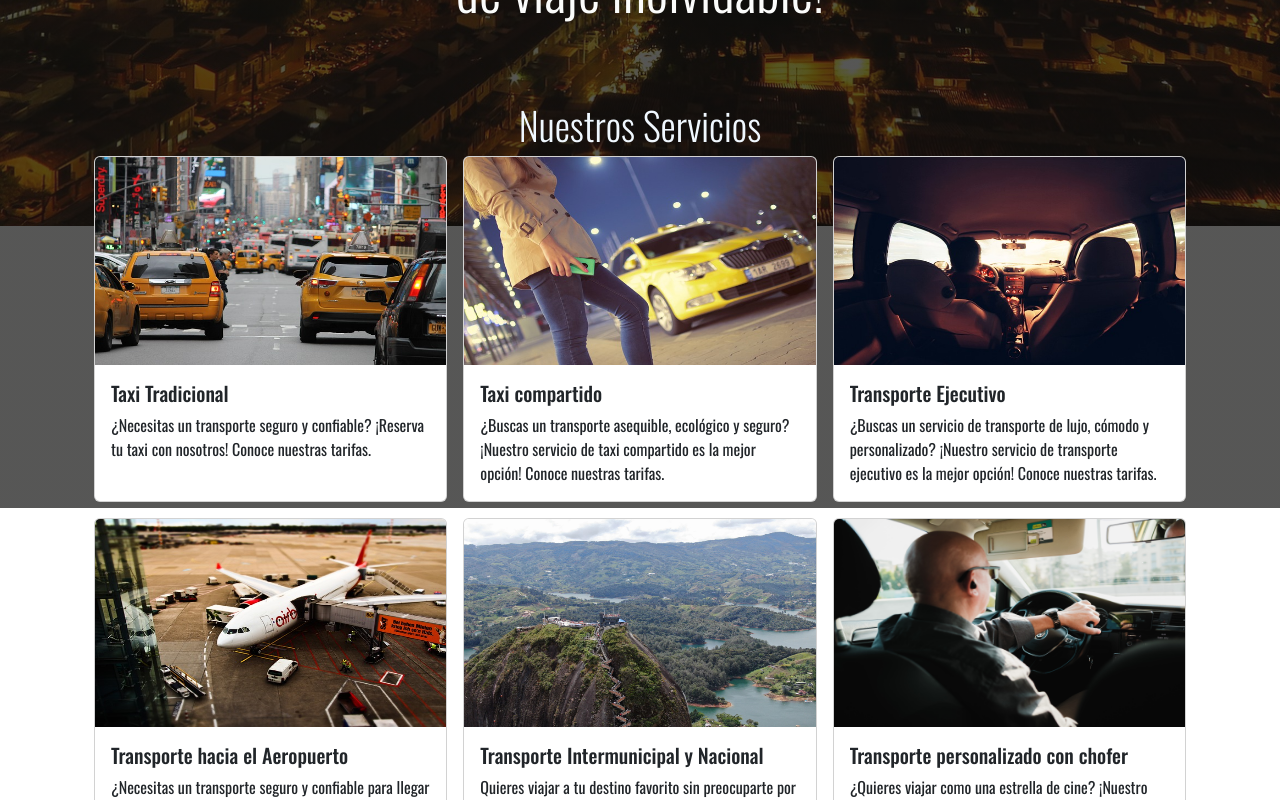
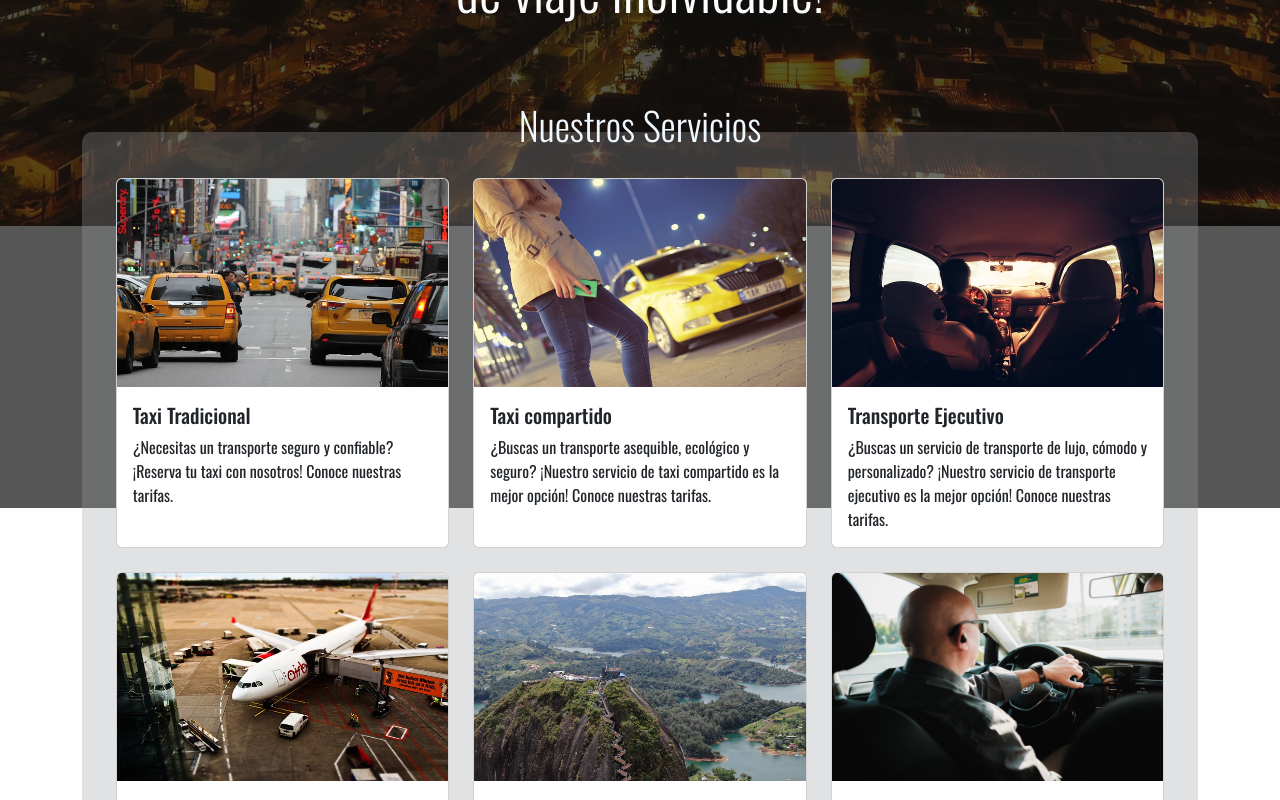
Before and after one commit to OSNAIDER2022/YYEMCA, a React (Create React App) app in the folder yyem-app/: page / in a window 1280 px wide. Shown: the part 740-1540 px from the top of the page. Built offline with nearby package versions, Linux system fonts and the light colour scheme; a web font is replaced by a local one.

Commit message:
actualizaciones YYEMCA: establecimiento de grilla, leyendo array de precios, efectos visuales del portafolio y las redes sociales

```diff
--- a/yyem-app/src/components/Portafolio.js
+++ b/yyem-app/src/components/Portafolio.js
@@ -2,42 +2,51 @@ import { useState } from 'react';
 import { Container, Col, Row, Card, Modal, Button } from 'react-bootstrap';
 import '../css/Portafolio.css'
 import datos_portafolio from '../img/portafolio/datos_portafolio.js';
+import precios from '../img/portafolio/lista_precios.js';
 
 
 
 function Portafolio() {
     const [modalShow, setModalShow] = useState(false);
+    const [listado, setListado] = useState(precios)
 
     function MydModalWithGrid(props) {
         return (
-          <Modal {...props} aria-labelledby="contained-modal-title-vcenter">
-            <Modal.Header closeButton>
+          <Modal {...props} aria-labelledby="contained-modal-title-vcenter" className="b">
+            <Modal.Header closeButton >
               <Modal.Title id="contained-modal-title-vcenter">
-                Using Grid in Modal
+                Precios de viaje:
               </Modal.Title>
             </Modal.Header>
-            <Modal.Body className="grid-example">
+            <Modal.Body>
               <Container>
                 <Row>
-                  <Col xs={12} md={8}>
-                    .col-xs-12 .col-md-8
+                  <Col xs={6} md={4}>
+                    Destino
                   </Col>
                   <Col xs={6} md={4}>
-                    .col-xs-6 .col-md-4
+                    Hora de Salida
+                  </Col>
+                  <Col xs={6} md={4}>
+                    Valor
                   </Col>
                 </Row>
 
-                <Row>
+                {/* renderizado de la lista de precios */}
+                {Array.from({ length: listado.length }).map((_, idg) => (
+                  <Row key={idg} className='c'>
                     <Col xs={6} md={4}>
-                    .col-xs-6 .col-md-4
+                      {listado[idg].destino}
                     </Col>
                     <Col xs={6} md={4}>
-                    .col-xs-6 .col-md-4
+                      {listado[idg].hora_salida}
                     </Col>
                     <Col xs={6} md={4}>
-                    .col-xs-6 .col-md-4
+                      {listado[idg].valor}
                     </Col>
                   </Row>
+                ))}
+
               </Container>
             </Modal.Body>
             <Modal.Footer>
@@ -56,11 +65,11 @@ function Portafolio() {
                 </Col>
             </Row>
 
-            <Row xs={1} sm={2} md={2} lg={3} xl={3} xxl={3} className="g-3">
+            <Row xs={1} sm={2} md={2} lg={3} xl={3} xxl={3} className="g-4">
                 {Array.from({ length: datos_portafolio.length }).map((_, idx) => (
                     <Col key={idx} className='texto_portafolio'>
-                    <Card>
-                        <Card.Img variant="top" src={datos_portafolio[idx].imagen} className='imagenes' onClick={() => setModalShow(true)}/>
+                    <Card  className='back1'>
+                        <Card.Img variant="top" src={datos_portafolio[idx].imagen} className='imagenes' onClick={() => setModalShow(true) && setListado(datos_portafolio[idx].id_lista)}/>
                         <MydModalWithGrid show={modalShow} onHide={() => setModalShow(false)} />
                         <Card.Body>
                         <Card.Title>{datos_portafolio[idx].titulo}</Card.Title>
--- a/yyem-app/src/css/Portafolio.css
+++ b/yyem-app/src/css/Portafolio.css
@@ -1,14 +1,60 @@
 @import 'bootstrap/dist/css/bootstrap.min.css';
+
+.back1{
+    background-color:rgb(195, 195, 195);
+}
+
+.b{
+    /* esta clase, controla el background del modal */
+    background-color: rgba(208, 211, 213, 0.9);
+}
+
+    /* clase para las letras del array precios */
+.c{
+    font-size: calc(2px + 1vmin);;
+}
+
+.g-4{
+    padding: 2%;
+    background-color: rgb(157, 160, 163, 0.3);
+    border-radius: 10px;
+}
 
 .texto_portafolio{
     display: flex;
     justify-content: center;
+
 
 }
 
 .imagenes{
     height: calc(200px + 1vmin);
 }
+
+.imagenes:hover{
+    animation-name: rotate;
+    animation-duration: 1s;
+
+}
+
+@keyframes rotate {
+    0%{
+        transform: rotate(0);
+    }
+    30% {
+        transform: rotate(3deg);
+    }
+    50%{
+        transform: rotate(1deg);
+    }
+    70%{
+        transform: rotate(2deg);
+    }
+    100%{
+        transform: rotate(0);
+    }
+}
+
 
 .titulo_portafolio{
     display: flex;
--- a/yyem-app/src/css/PresentationMessage.css
+++ b/yyem-app/src/css/PresentationMessage.css
@@ -1,6 +1,7 @@
 @import 'bootstrap/dist/css/bootstrap.min.css';
 
 .presentation_mensage{
+
     color: rgb(251, 245, 245);
     font-weight: 300;
 
@@ -14,6 +15,7 @@
 }
 
 .columna2_presentacion{
+
     display: flex;
     align-items:center;
     justify-content: center;
--- a/yyem-app/src/css/RedesSociales.css
+++ b/yyem-app/src/css/RedesSociales.css
@@ -2,9 +2,25 @@
 @import 'animate.css';
 
 .redes_sociales{
-    height:calc(5vh + 1vmin);
+    height:calc(5vh + 0.1vmin);
+
 }
 
-.redes_sociales:hover{
+
+/* .redes_sociales:hover{
     height:calc(5vh + 1.3vmin);
+} */
+
+.redes_sociales:hover {
+    animation-name: g;
+    animation-duration: 0.5s;
 }
+
+@keyframes g {
+    0% {
+        transform: scale(1)
+    }
+    100%{
+        transform: scale(0.8)
+    }
+}
--- a/yyem-app/src/img/portafolio/datos_portafolio.js
+++ b/yyem-app/src/img/portafolio/datos_portafolio.js
@@ -11,42 +11,51 @@ import venezuela from '../portafolio/venezuela.jpg'
     {
         'imagen': taxi_tradicional,
         'titulo': 'Taxi Tradicional',
-        'descripcion': '¿Necesitas un transporte seguro y confiable? ¡Reserva tu taxi con nosotros! Conoce nuestras tarifas.'
+        'descripcion': '¿Necesitas un transporte seguro y confiable? ¡Reserva tu taxi con nosotros! Conoce nuestras tarifas.',
+        'id_lista':'tradicional'
     },
     {
         'imagen': taxi_compartido,
         'titulo': 'Taxi compartido',
-        'descripcion': '¿Buscas un transporte asequible, ecológico y seguro? ¡Nuestro servicio de taxi compartido es la mejor opción! Conoce nuestras tarifas.'
+        'descripcion': '¿Buscas un transporte asequible, ecológico y seguro? ¡Nuestro servicio de taxi compartido es la mejor opción! Conoce nuestras tarifas.',
+        'id_lista':'intermunicipal'
+
     },
     {
         'imagen': taxi_ejecutivo,
         'titulo': 'Transporte Ejecutivo',
-        'descripcion': '¿Buscas un servicio de transporte de lujo, cómodo y personalizado? ¡Nuestro servicio de transporte ejecutivo es la mejor opción! Conoce nuestras tarifas.'
+        'descripcion': '¿Buscas un servicio de transporte de lujo, cómodo y personalizado? ¡Nuestro servicio de transporte ejecutivo es la mejor opción! Conoce nuestras tarifas.',
+        'id_lista':'intermunicipal'
     },
     {
         'imagen': aeropuerto,
         'titulo': 'Transporte hacia el Aeropuerto',
-        'descripcion': '¿Necesitas un transporte seguro y confiable para llegar al aeropuerto? ¡Reserva tu taxi con nosotros! Conoce nuestras tarifas.'
+        'descripcion': '¿Necesitas un transporte seguro y confiable para llegar al aeropuerto? ¡Reserva tu taxi con nosotros! Conoce nuestras tarifas.',
+        'id_lista':'intermunicipal'
     },
     {
         'imagen': nacional_intermunicipal,
         'titulo': 'Transporte Intermunicipal y Nacional',
-        'descripcion': 'Quieres viajar a tu destino favorito sin preocuparte por nada? ¡Nuestro servicio de transporte nacional e intermunicipal es la mejor opción! Conoce nuestras tarifas.'
+        'descripcion': 'Quieres viajar a tu destino favorito sin preocuparte por nada? ¡Nuestro servicio de transporte nacional e intermunicipal es la mejor opción! Conoce nuestras tarifas.',
+        'id_lista':'intermunicipal'
     },
     {
         'imagen': chofer_personalizado,
         'titulo': 'Transporte personalizado con chofer',
-        'descripcion':'¿Quieres viajar como una estrella de cine? ¡Nuestro servicio de transporte personalizado con chofer asignado es la opción perfecta! Conoce nuestras tarifas.'
+        'descripcion':'¿Quieres viajar como una estrella de cine? ¡Nuestro servicio de transporte personalizado con chofer asignado es la opción perfecta! Conoce nuestras tarifas.',
+        'id_lista':'intermunicipal'
     },
     {
         'imagen': administracion_taxis,
         'titulo': 'Administracion de vehiculos tipo Taxi',
-        'descripcion': '¿Quieres ahorrar tiempo y dinero en la gestión de tu negocio de taxis? ¡Nuestro servicio de administración de vehículos tipo taxi es la solución perfecta! Conoce nuestras tarifas.'
+        'descripcion': '¿Quieres ahorrar tiempo y dinero en la gestión de tu negocio de taxis? ¡Nuestro servicio de administración de vehículos tipo taxi es la solución perfecta! Conoce nuestras tarifas.',
+        'id_lista':'intermunicipal'
     },
     {
         'imagen': venezuela,
         'titulo': 'Transporte hacia Caracas, Valencia y Maracaibo con conexion en Paraguachon',
-        'descripcion': '¿Quieres viajar a Caracas, Valencia o Maracaibo de forma segura y cómoda? ¡Nuestro servicio de transporte es la mejor opción! Conoce nuestras tarifas.'
+        'descripcion': '¿Quieres viajar a Caracas, Valencia o Maracaibo de forma segura y cómoda? ¡Nuestro servicio de transporte es la mejor opción! Conoce nuestras tarifas.',
+        'id_lista':'intermunicipal'
     }
    ]
 
--- /dev/null
+++ b/yyem-app/src/img/portafolio/lista_precios.js
@@ -0,0 +1,25 @@
+const precios = [
+    {
+        'destino':'Medellin-Andes',
+        'hora_salida':'12:00pm',
+        'valor':'$60.000'
+    },
+    {
+        'destino':'Medellin-Guatapé',
+        'hora_salida':'19:00pm',
+        'valor':'$40.000'
+    },
+    {
+        'destino':'Medellin-San Francisco',
+        'hora_salida':'3:00pm',
+        'valor':'$50.000'
+    }
+
+]
+
+
+
+
+export default(
+    precios
+)
```
Lines whose indentation alone changed are shown as unchanged.
